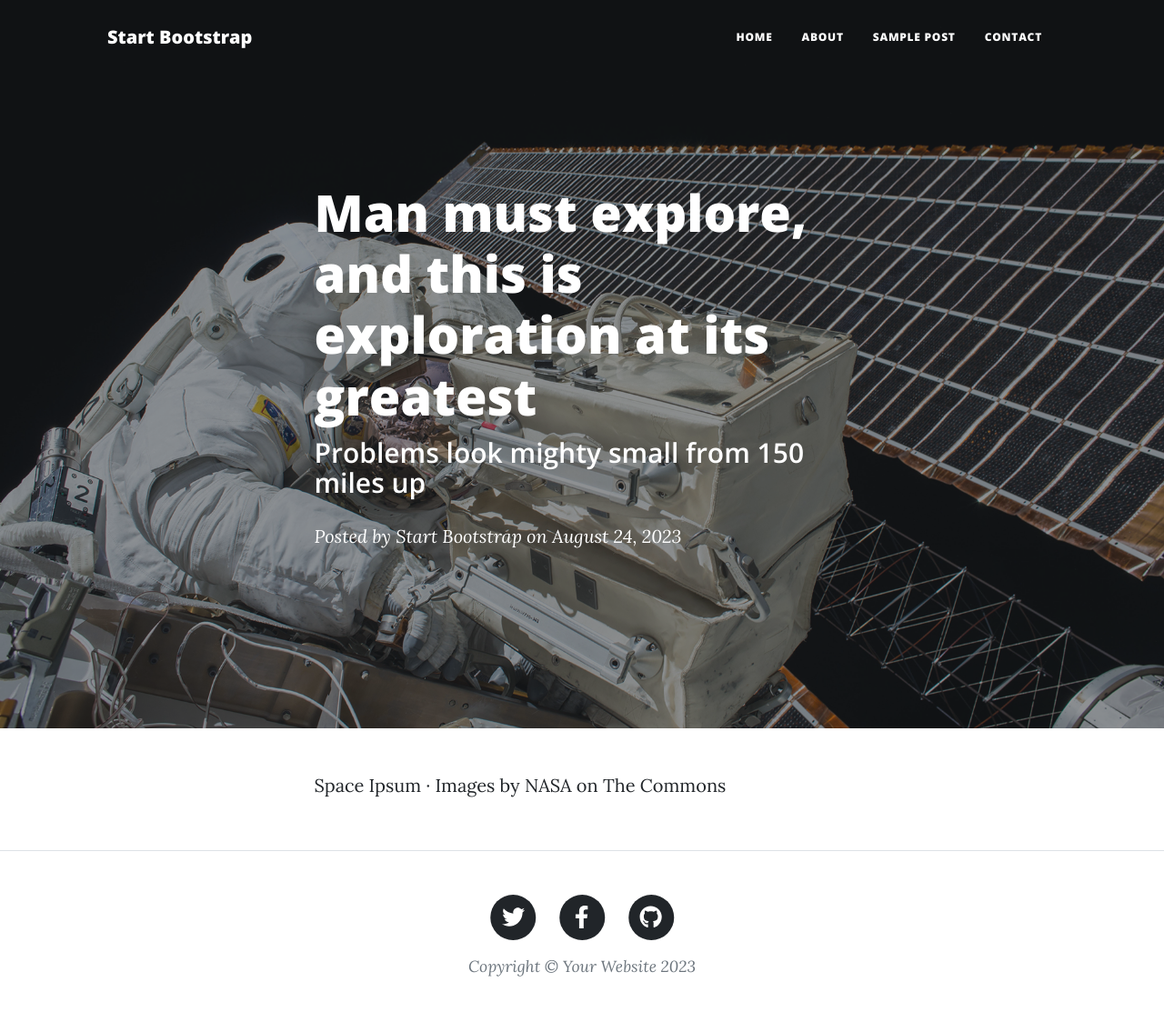
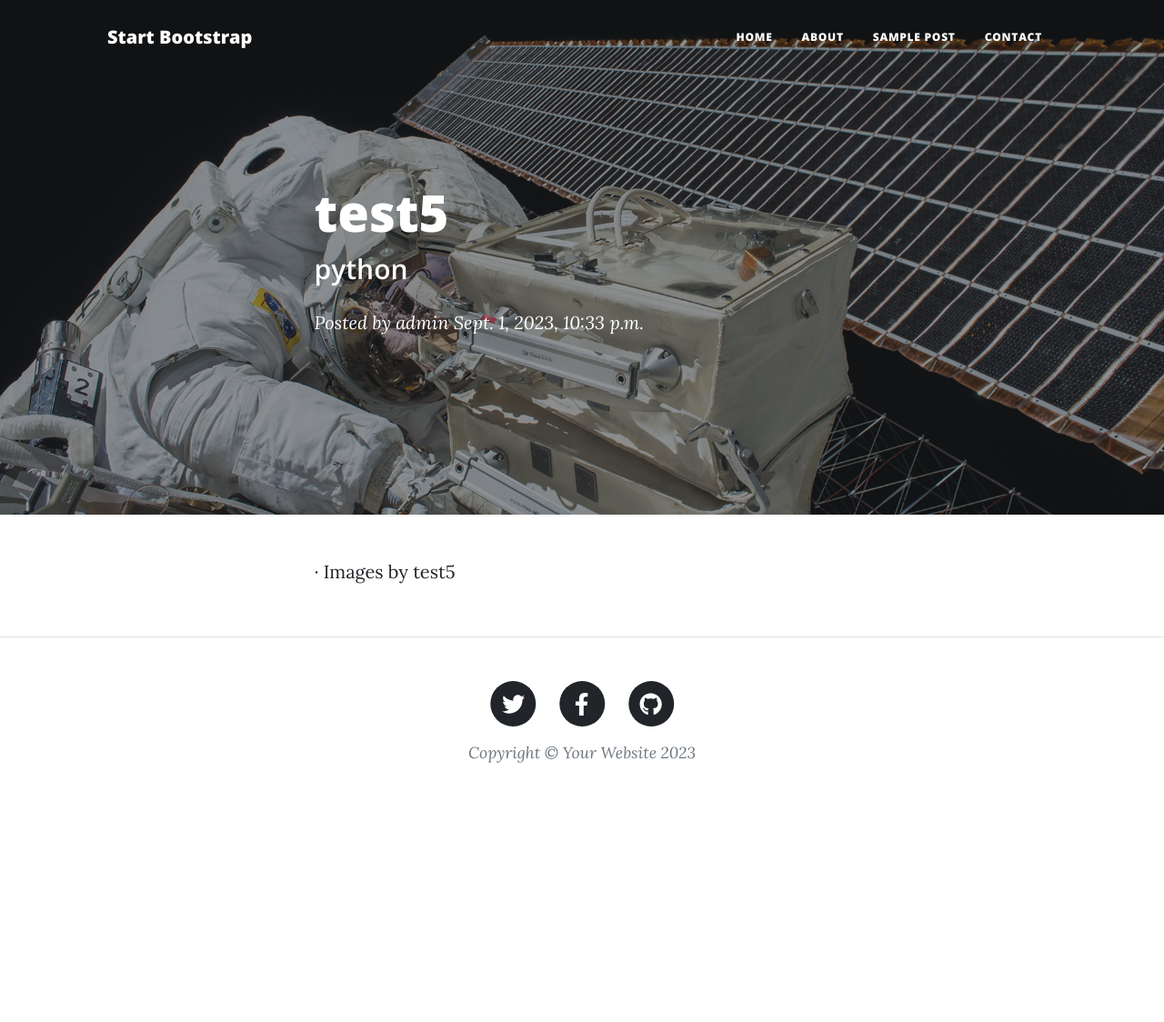
Before and after one commit to AbdullahBakir97/Django-Blog-app, a Django app: page /blog/2 in a window 1280 px wide. Shown: the whole page at 91% size. After the commit the page ends 839 px from the top, so only its background shows below. Run offline with Django 4.2, Linux system fonts and the light colour scheme; data comes from the database, SQL or seed files in the repository; parts of the project's set-up code (start-up, migrations or seed data) failed here and were passed over; some libraries are stand-ins or nearby versions.

Commit message:
edit posts

```diff
--- a/DjBlog-app/src/posts/templates/posts/post_detail.html
+++ b/DjBlog-app/src/posts/templates/posts/post_detail.html
@@ -6,7 +6,7 @@
         <meta name="viewport" content="width=device-width, initial-scale=1, shrink-to-fit=no" />
         <meta name="description" content="" />
         <meta name="author" content="" />
-        <title>Clean Blog - Start Bootstrap Theme</title>
+        <title>My Blog</title>
         <link rel="icon" type="image/x-icon" href="assets/favicon.ico" />
         <!-- Font Awesome icons (free version)-->
         <script src="https://use.fontawesome.com/releases/v6.3.0/js/all.js" crossorigin="anonymous"></script>
@@ -41,12 +41,12 @@
                 <div class="row gx-4 gx-lg-5 justify-content-center">
                     <div class="col-md-10 col-lg-8 col-xl-7">
                         <div class="post-heading">
-                            <h1>Man must explore, and this is exploration at its greatest</h1>
-                            <h2 class="subheading">Problems look mighty small from 150 miles up</h2>
+                            <h1>{{post.title}}</h1>
+                            <h2 class="subheading">{{post.content}}</h2>
                             <span class="meta">
                                 Posted by
-                                <a href="#!">Start Bootstrap</a>
-                                on August 24, 2023
+                                <a href="#!">{{post.author}}</a>
+                                {{post.publish_date}}
                             </span>
                         </div>
                     </div>
@@ -59,9 +59,8 @@
                 <div class="row gx-4 gx-lg-5 justify-content-center">
                     <div class="col-md-10 col-lg-8 col-xl-7">
 
-                            <a href="http://spaceipsum.com/">Space Ipsum</a>
                             &middot; Images by
-                            <a href="https://www.flickr.com/photos/nasacommons/">NASA on The Commons</a>
+                            <a href="{{post.image.url}}">{{post.title}}</a>
                         </p>
                     </div>
                 </div>
--- a/DjBlog-app/src/posts/views.py
+++ b/DjBlog-app/src/posts/views.py
@@ -11,7 +11,7 @@
 
 def post_detail(request,post_id):
     data = Post.objects.get(id=post_id)
-    return render(request , 'post.html' ,{'post':data})
+    return render(request , 'post_detail' ,{'post':data})
 
 
 def add_post(request):
```
Also changed, not shown: DjBlog-app/src/posts/templates/posts/post_list.html (+5 -5 lines).
